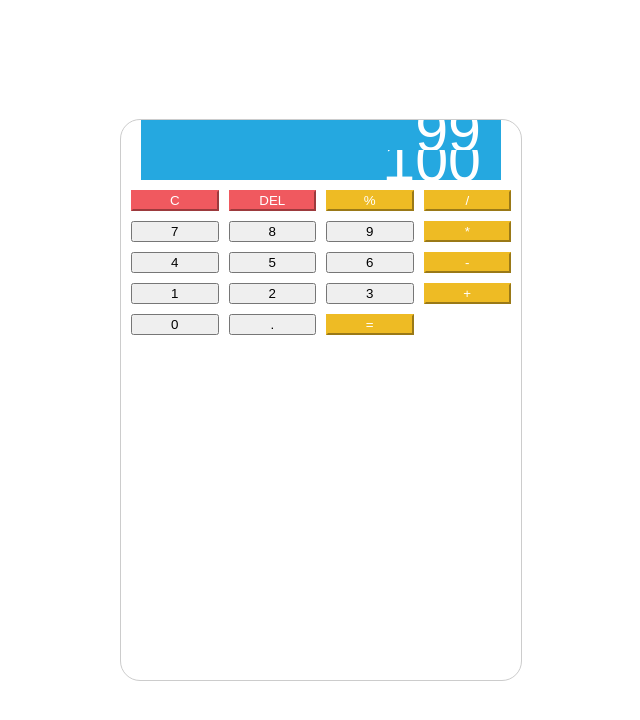
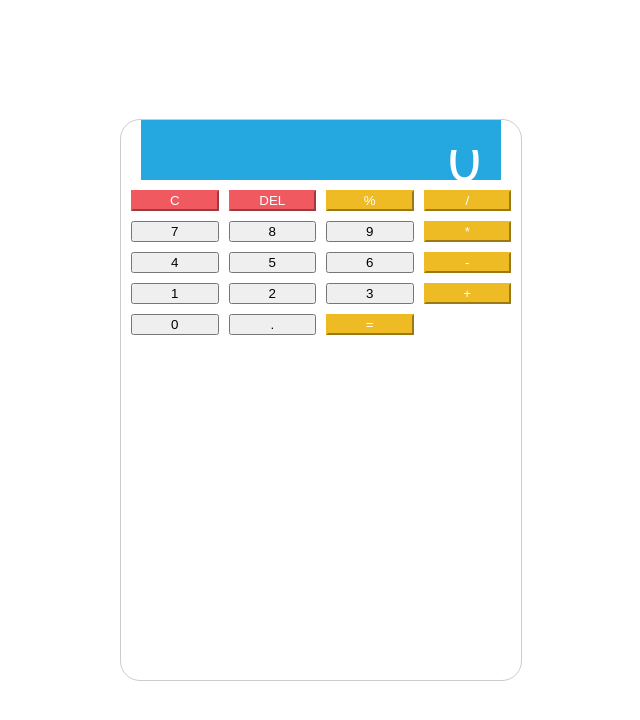
Before and after one commit to Lakshmisureshan/Reacr-Calc, a React (Create React App) app: page / in a window 1280 px wide. Shown: the top 720 px of the page, without its empty margins (319-959 px from the left). Built offline with nearby package versions, Linux system fonts and the light colour scheme; a web font is replaced by a local one.

Commit message:
1 file modified

```diff
--- a/src/components/output.js
+++ b/src/components/output.js
@@ -3,8 +3,8 @@ import OutputRow from './outputRow';
 const Output = (props) => {
   return (
     <div>
-      <OutputRow value={99} text-size={{ fontSize: '20px' }} />
-      <OutputRow value={100} text-size={{ fontSize: '20px' }} />
+      <OutputRow value={props.answer} text-size={{ fontSize: '20px' }} />
+      <OutputRow value={props.user} text-size={{ fontSize: '20px' }} />
     </div>
   );
 };
```
